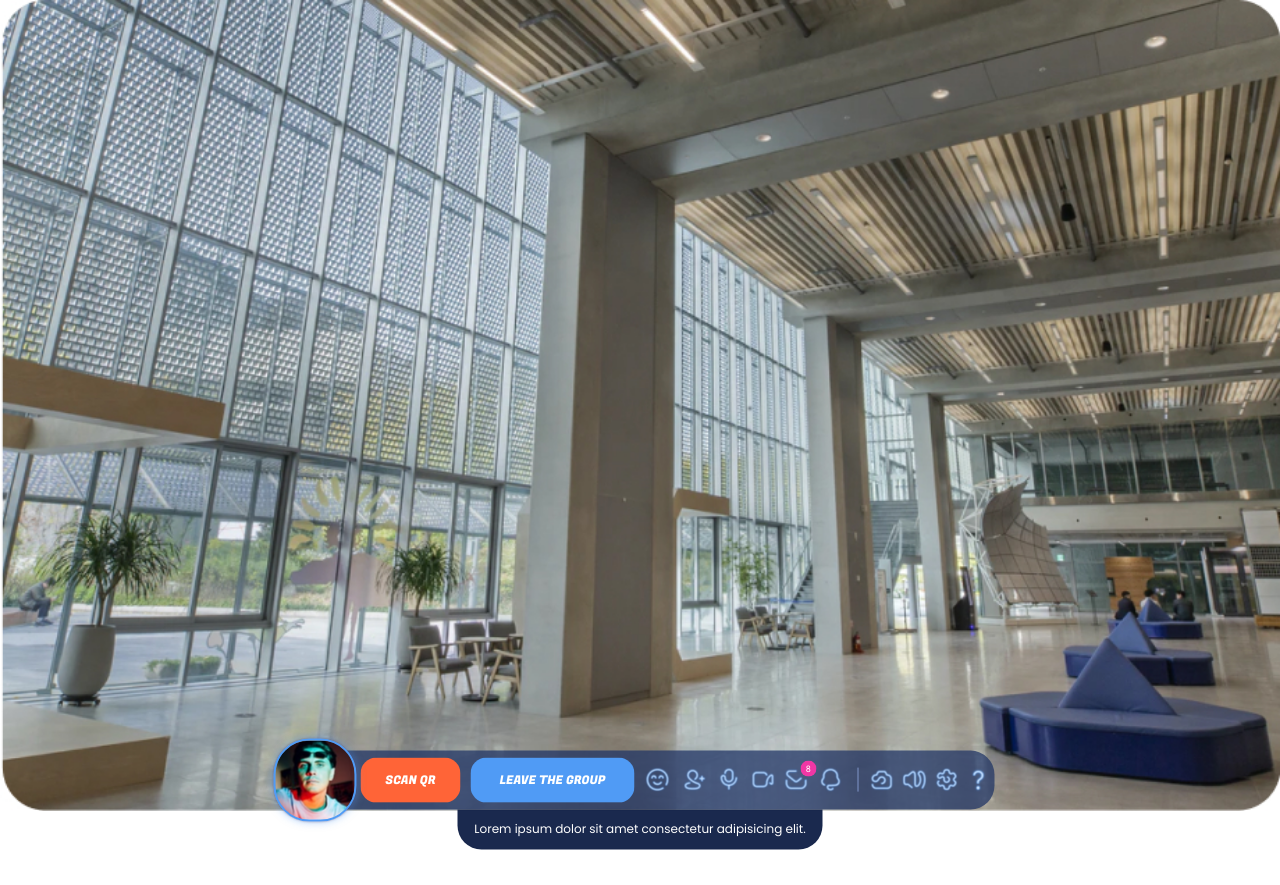
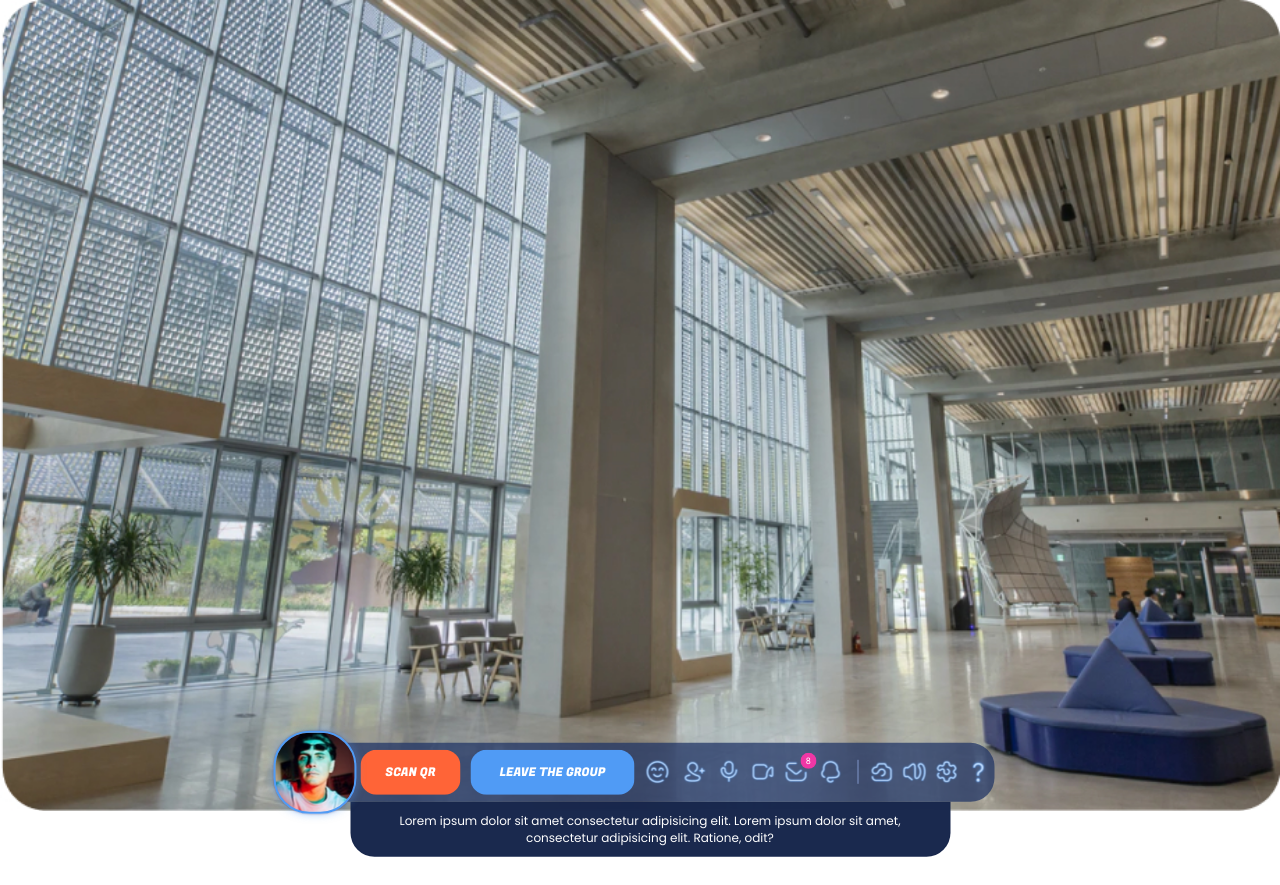
Before and after one commit to blood-mari/chat-menu-draft, a plain HTML site: page index.html in a window 1280 px wide. Drawn offline with Linux system fonts and the light colour scheme.

Commit message:
push-up bellow window position fixed

```diff
--- a/index.html
+++ b/index.html
@@ -159,7 +159,7 @@
             </div>
         </div>
     </div>
-    <div class="wrapper__pop-up-info "><div class="pop-up-info">Lorem ipsum dolor sit amet consectetur adipisicing elit. </div></div>
+    <div class="wrapper__pop-up-info "><div class="pop-up-info">Lorem ipsum dolor sit amet consectetur adipisicing elit. Lorem ipsum dolor sit amet, consectetur adipisicing elit. Ratione, odit?</div></div>
 </div>
 
 <!-- <svg width='24px' height='24px' class='icon'><use href='./images/sprite.svg#got-notify'></use></svg> -->
--- a/styles.css
+++ b/styles.css
@@ -150,6 +150,8 @@ img {
     display: flex;
     justify-content: center;
     align-items: center;
+
+    margin-left: 20px;
 }
 
 /* Всплывающие собщения */
@@ -164,6 +166,7 @@ img {
     font-size: 12px;
     white-space: pre-line;
     word-wrap: break-word;
+    text-align: center;
     line-height: 1.4;
     min-width: 270px;
     max-width: 600px;
```
